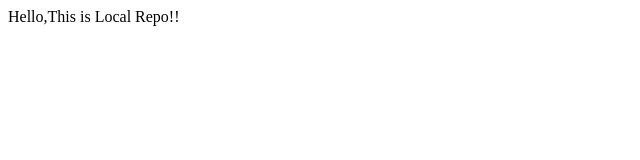
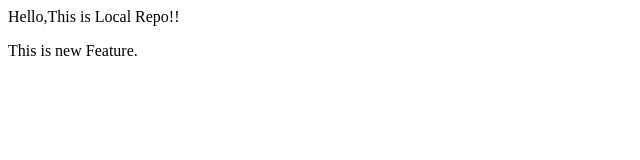
Before and after one commit to alinaqureshi222/local-repo, a plain HTML site: page index.html in a window 1280 px wide. Shown: the whole page, without its empty margins (0-640 px from the left). Drawn offline with Linux system fonts and the light colour scheme.

Commit message:
Add new feature

```diff
--- a/index.html
+++ b/index.html
@@ -1,3 +1,6 @@
 <p>
     Hello,This is Local Repo!!
 </p>
+<p>
+    This is new Feature.
+</p>
```
